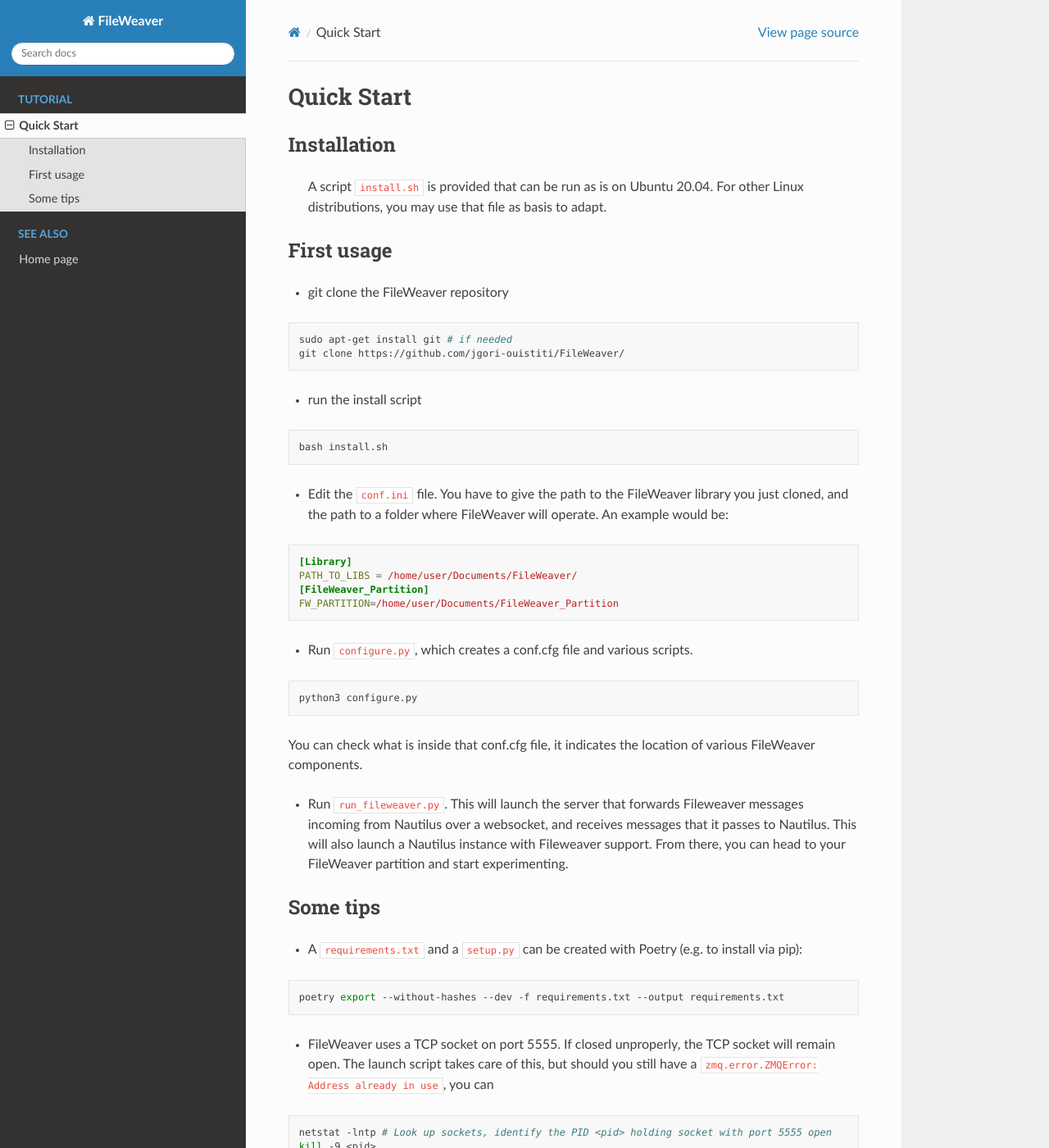
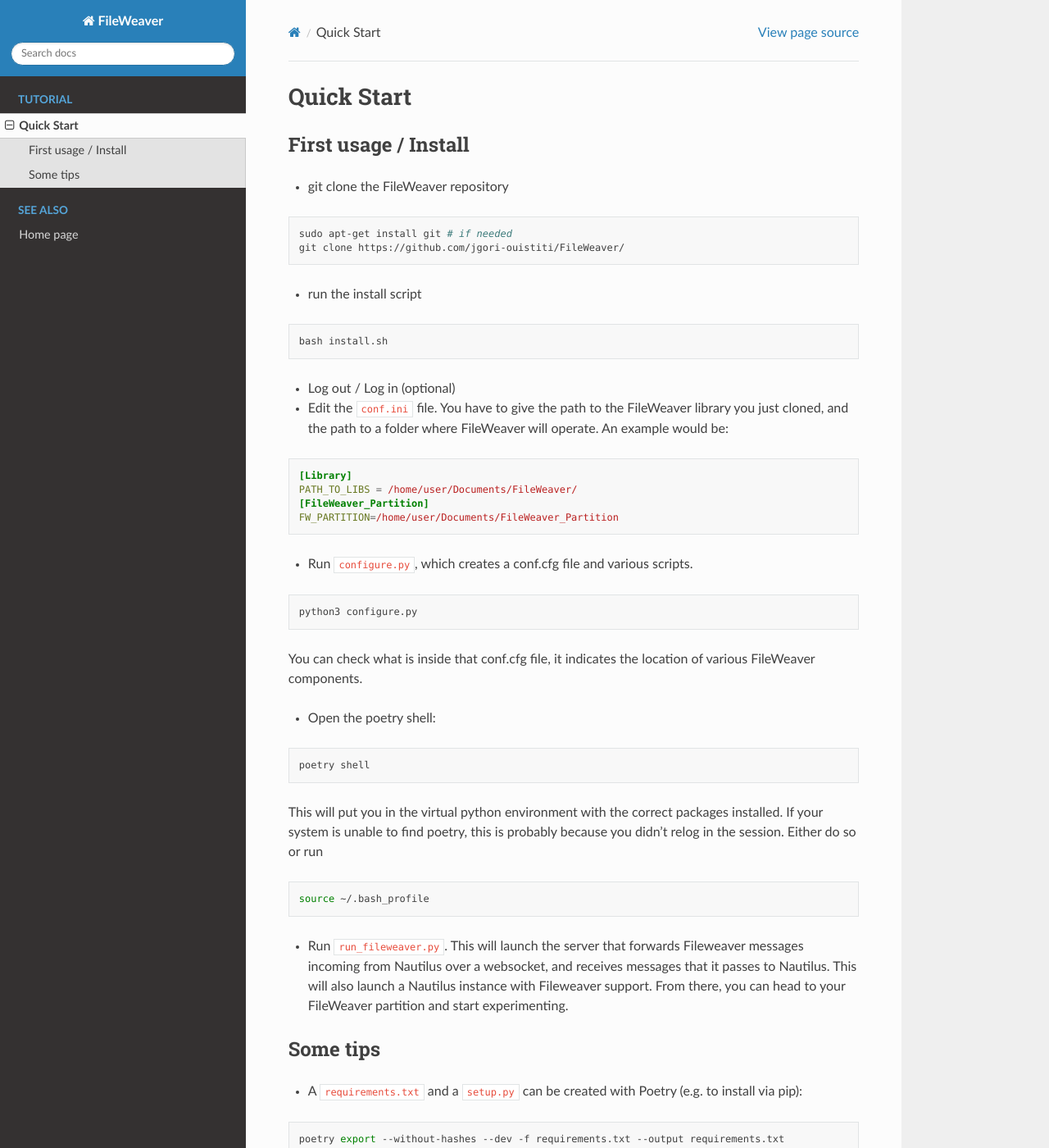
Before and after one commit to jgori-ouistiti/FileWeaver, a Sphinx documentation site: the page built from docs/guide/quickstart.rst, in a window 1280 px wide and 1400 px high. Shown: the whole window at 82% size. Built offline with Sphinx 7.4.7 and the Read the Docs theme 2.0.0, drawn with Linux system fonts in a browser that asks for light colours; pages that are not in the unit, such as notebooks, are missing from menus.

Commit message:
added instructions install

```diff
--- a/docs/guide/quickstart.rst
+++ b/docs/guide/quickstart.rst
@@ -3,11 +3,6 @@
 Quick Start
 ===============
 
-
-Installation
----------------
-
-    A script ``install.sh`` is provided that can be run as is on Ubuntu 20.04. For other Linux distributions, you may use that file as basis to adapt.
 
 .. To run FileWeaver, you will have to install graph-tool, nautilus-python and poetry:
 
@@ -93,8 +88,8 @@
 ..         sudo apt-get install nemo
 
 
-First usage
---------------
+First usage / Install
+--------------------------
 
 * git clone the FileWeaver repository
 
@@ -109,6 +104,9 @@
 .. code-block:: bash
 
     bash install.sh
+
+* Log out / Log in (optional)
+
 
 * Edit the ``conf.ini`` file. You have to give the path to the FileWeaver library you just cloned, and the path to a folder where FileWeaver will operate. An example would be:
 
@@ -127,6 +125,18 @@
     python3 configure.py
 
 You can check what is inside that conf.cfg file, it indicates the location of various FileWeaver components.
+
+* Open the poetry shell:
+
+.. code-block:: bash
+
+    poetry shell
+
+This will put you in the virtual python environment with the correct packages installed. If your system is unable to find poetry, this is probably because you didn't relog in the session. Either do so or run
+
+.. code-block:: bash
+
+    source ~/.bash_profile
 
 * Run ``run_fileweaver.py``. This will launch the server that forwards Fileweaver messages incoming from Nautilus over a websocket, and receives messages that it passes to Nautilus. This will also launch a Nautilus instance with Fileweaver support. From there, you can head to your FileWeaver partition and start experimenting.
 
```
